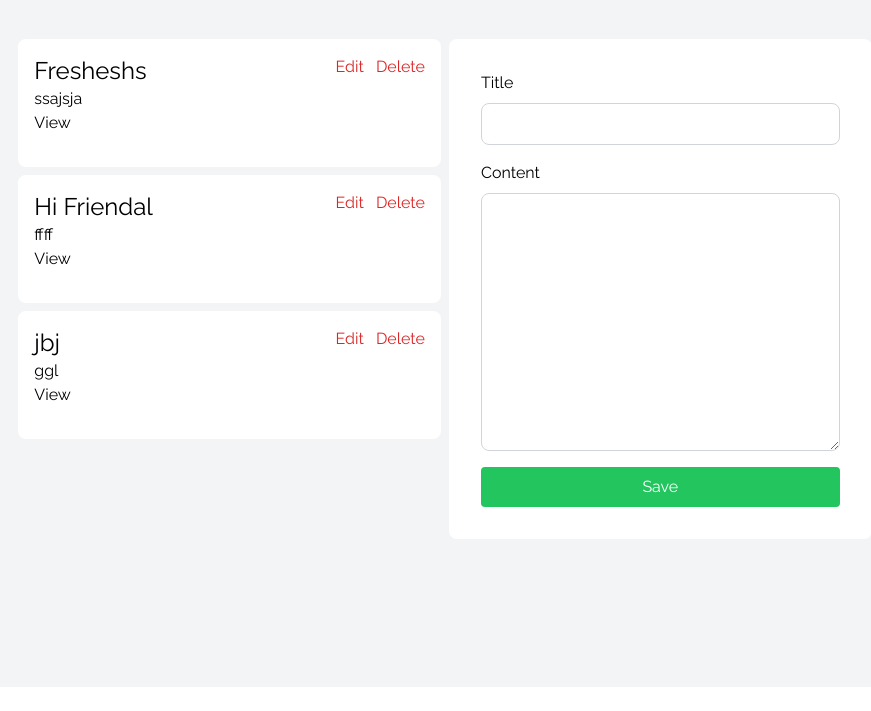
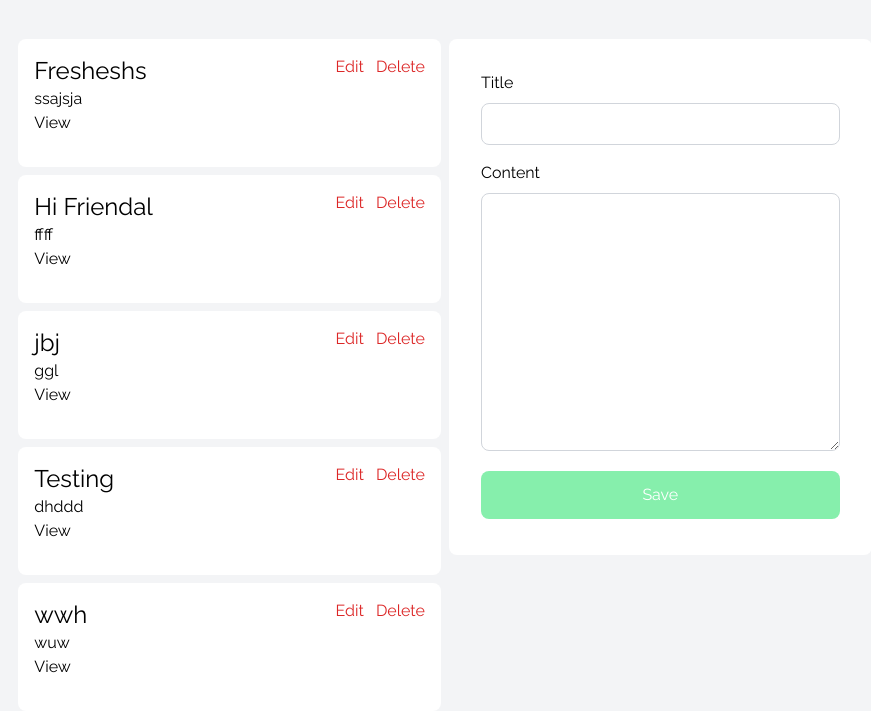
Before and after one commit to mrWealthid/Angular-Crud, an Angular app: page / in a window 1280 px wide. Shown: the part 113-824 px from the top of the page, without its empty margins (195-1066 px from the left). Before the commit the page ends 800 px from the top, so only its background shows below. Built offline with nearby package versions, Linux system fonts and the light colour scheme; data requests are answered from the project's data file.

Commit message:
Routed for deployment and added simple form validation

```diff
--- a/db.json
+++ b/db.json
@@ -14,6 +14,16 @@
       "title": "jbj",
       "content": "ggl\n",
       "id": 7
+    },
+    {
+      "title": "Testing",
+      "content": "dhddd\n",
+      "id": 8
+    },
+    {
+      "title": "wwh",
+      "content": "wuw",
+      "id": 9
     }
   ],
   "comments": [
--- a/src/app/blogs/blogs.component.html
+++ b/src/app/blogs/blogs.component.html
@@ -17,7 +17,8 @@
                           id="content" rows="10"></textarea>
             </section>
             <div class="w-full">
-                <button class="bg-green-500 w-full text-white p-2 rounded">{{edit ? "Update" : "Save"}}</button>
+                <button [disabled]="form.invalid"
+                        class="btn-primary w-full text-white p-2 rounded">{{edit ? "Update" : "Save"}}</button>
             </div>
         </form>
     </section>
--- a/src/app/blogs/blogs.component.ts
+++ b/src/app/blogs/blogs.component.ts
@@ -1,7 +1,7 @@
 import {Component, OnInit} from '@angular/core';
 import {IBlog} from "../core/blog";
 import {BlogService} from "../core/blog.service";
-import {FormControl, FormGroup} from "@angular/forms";
+import {FormControl, FormGroup, Validators} from "@angular/forms";
 import {ActivatedRoute} from "@angular/router";
 
 @Component({
@@ -23,8 +23,8 @@ export class BlogsComponent implements OnInit {
     ngOnInit(): void {
         this.blogs = this.activatedRoute.snapshot.data['resolvedBlogs'];
         // this.blogService.getBlogs().subscribe(data => this.blogs = data);
-        this.title = new FormControl<any>("");
-        this.content = new FormControl<any>('');
+        this.title = new FormControl<any>("", Validators.required);
+        this.content = new FormControl<any>('', Validators.required);
         this.form = new FormGroup<any>({
             title: this.title,
             content: this.content
```
Also changed, not shown: src/app/app.module.ts (+4 -4 lines).
